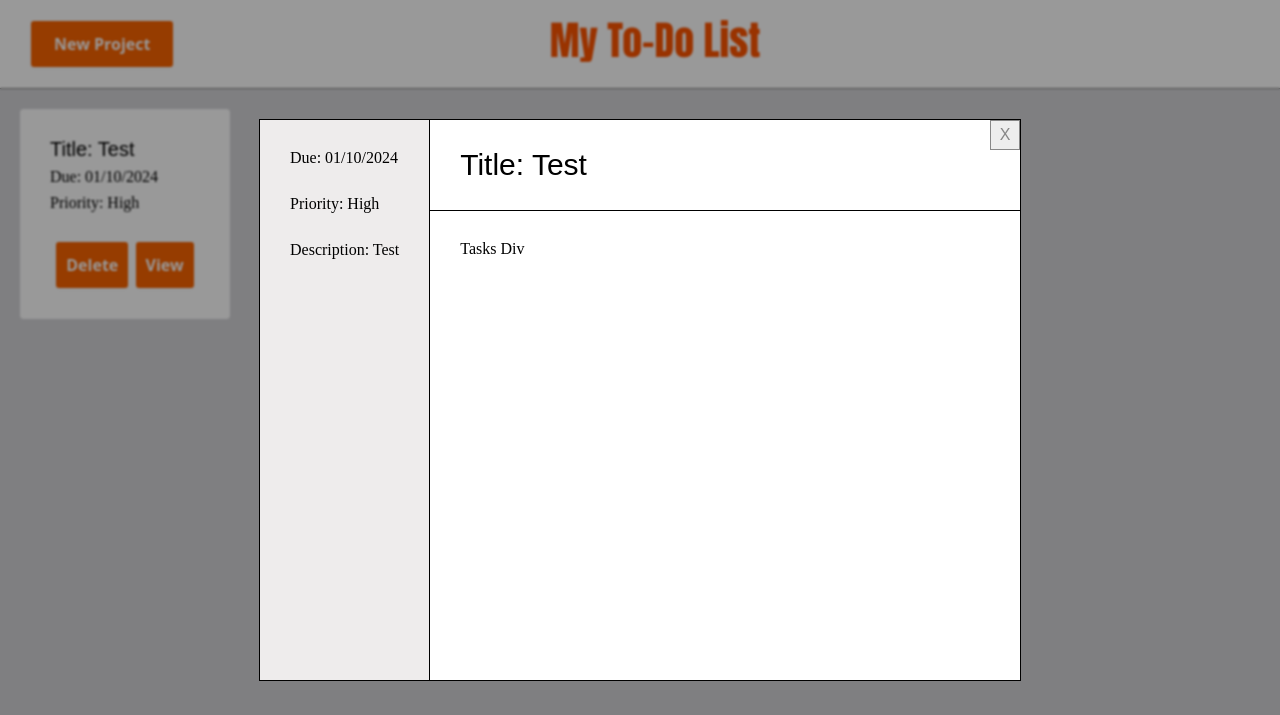
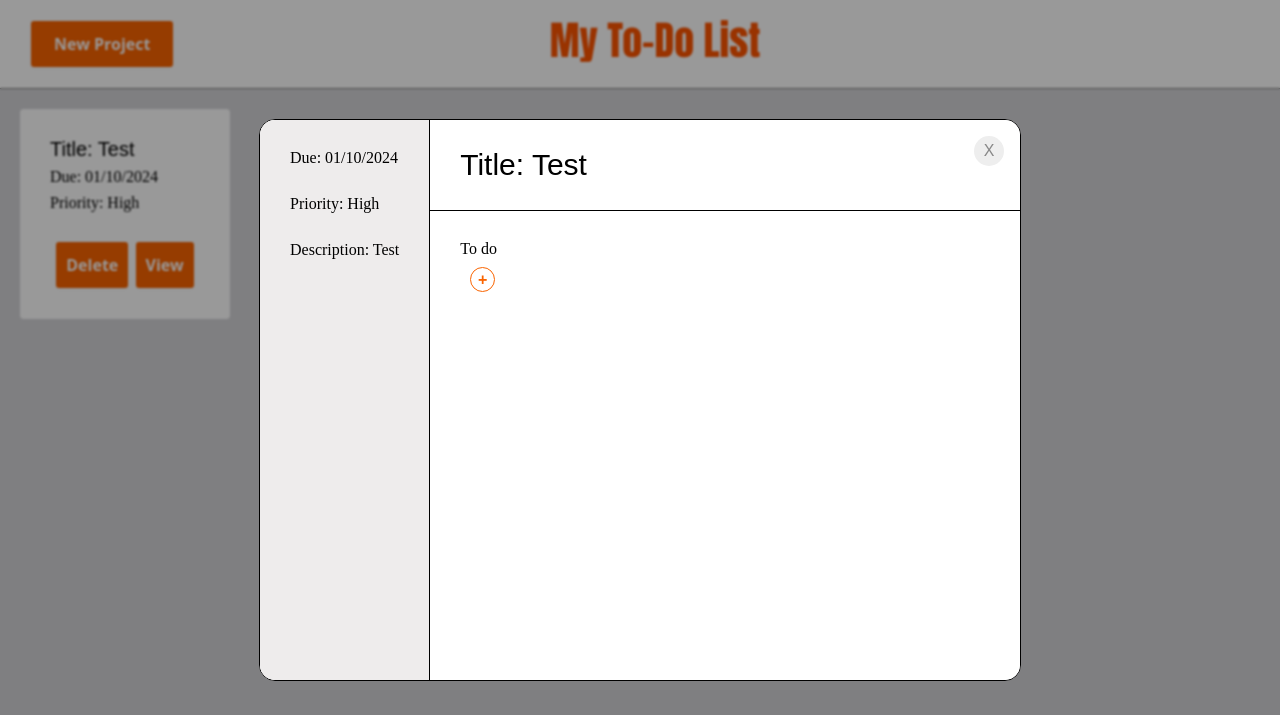
Before and after one commit to TwelveStacks/todo-list, a website built with webpack: page dist/index.html in a window 1280 px wide. Shown: the top 715 px of the page. Built offline with nearby package versions, Linux system fonts and the light colour scheme.

Commit message:
Add border radius to modals, add plus button to add new tasks

```diff
--- a/src/index.js
+++ b/src/index.js
@@ -127,12 +127,14 @@
     // Add div to contain task items in project info modal view
     const tasksDiv = document.createElement('div');
     tasksDiv.classList.add('tasks-div');
-    tasksDiv.textContent = "Tasks Div";
+    tasksDiv.textContent = "To do";
     articleDiv.appendChild(tasksDiv);
-
 
     // Add task button
     const addTaskBtn = document.createElement('button');
+    addTaskBtn.classList.add('add-button');
+    addTaskBtn.textContent = '+';
+    tasksDiv.appendChild(addTaskBtn);
 
     //  Event listener for closing the view modal window
     closeModalButton.addEventListener('click', () => {
@@ -153,3 +155,10 @@
 function resetForm() {
     form.reset();
 }
+
+function addTask() {
+    const addTaskBtn = document.createElement('button');
+    addTaskBtn.classList.add('add-button');
+    addTaskBtn.textContent = '+';
+    tasksDiv.appendChild(addTaskBtn);
+}
--- a/src/style.css
+++ b/src/style.css
@@ -150,6 +150,7 @@
 	border: 1px solid black;
 	z-index: 10;
 	padding: 0;
+	border-radius: 1em;
 }
 
 .modal h2 {
@@ -206,7 +207,7 @@
 
 .close-button {
     background: #eee;
-    border: 1px solid #888;
+    border: none;
     color: #888;
     font-weight: 400;
     font-size: 16px;
@@ -218,6 +219,9 @@
     user-select: none;
 	position: fixed;
 	outline: none;
+	border-radius: 1em;
+	margin-right: 1rem;
+	margin-top: 1rem;
 }
 
 .close-button:hover {
@@ -326,3 +330,30 @@
 .tasks-div {
 	padding: 30px;
 }
+
+.add-button {
+	border-radius: 50%;
+	font-weight: bold;
+	color: #fa6400;
+	border: 0.5px solid #fa6400;
+	background-color: white;
+	font-size: 16px;
+	display: block;
+	width: 25px;
+	height: 25px;
+	user-select: none;
+	margin: 10px;
+}
+
+.add-button:hover {
+	background: #fa6400;
+	color: white;
+	border: none;
+	transform: translateY(-1px);
+}
+
+.add-button:active {
+	border-color: black;
+    box-shadow: rgba(0, 0, 0, .06) 0 2px 4px;
+	transform: translateY(0px);
+}
```
Also changed, not shown: dist/bundle.js.
